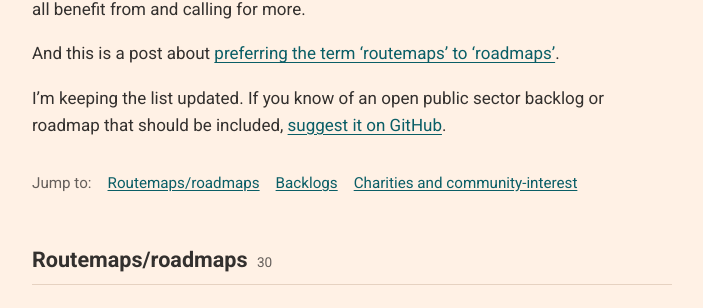
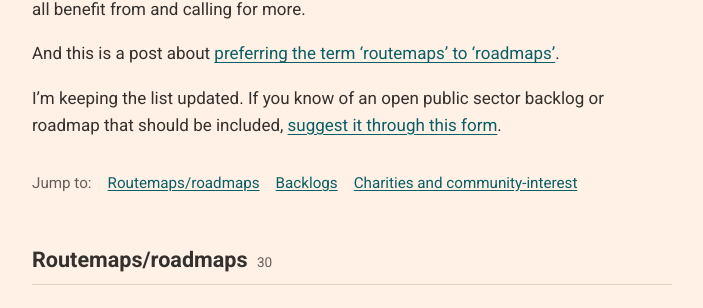
Before and after one commit to fergaloid/publicbackroads, a Jekyll site: the page built from index.md, in a window 1280 px wide and 900 px high. Shown: the part 238-546 px from the top of the window, without its empty margins (288-991 px from the left). Built offline with Jekyll 4.4.1, drawn with Linux system fonts in a browser that asks for light colours.

Commit message:
Update index.md
Clarify that suggesting link is via a form

```diff
--- a/index.md
+++ b/index.md
@@ -9,4 +9,4 @@ Here's a post explaining [why opening backlogs and roadmaps is a good thing](htt
 
 And this is a post about [preferring the term 'routemaps' to 'roadmaps'](https://rossferg.medium.com/making-the-case-for-product-and-service-routemaps-ccc1d78c7111).
 
-I'm keeping the list updated. If you know of an open public sector backlog or roadmap that should be included, [suggest it on GitHub]({{ site.github.repository_url }}/issues/new?template=suggest-a-link.yml).
+I'm keeping the list updated. If you know of an open public sector backlog or roadmap that should be included, [suggest it through this form]({{ site.github.repository_url }}/issues/new?template=suggest-a-link.yml).
```
